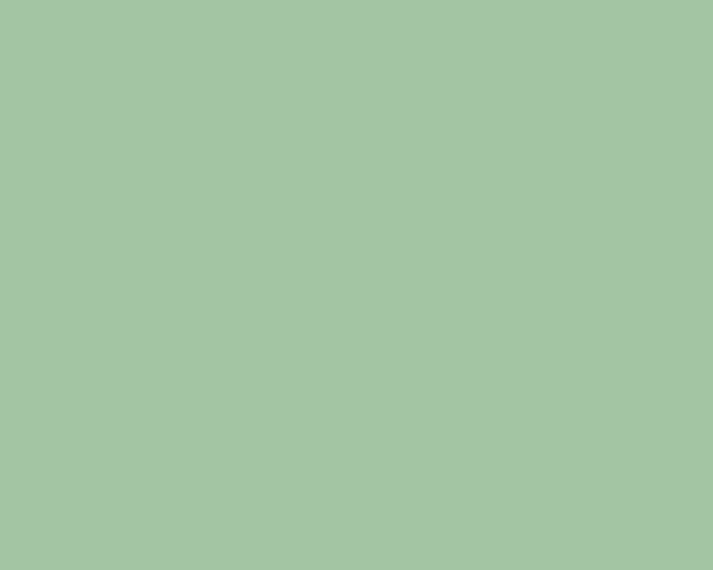
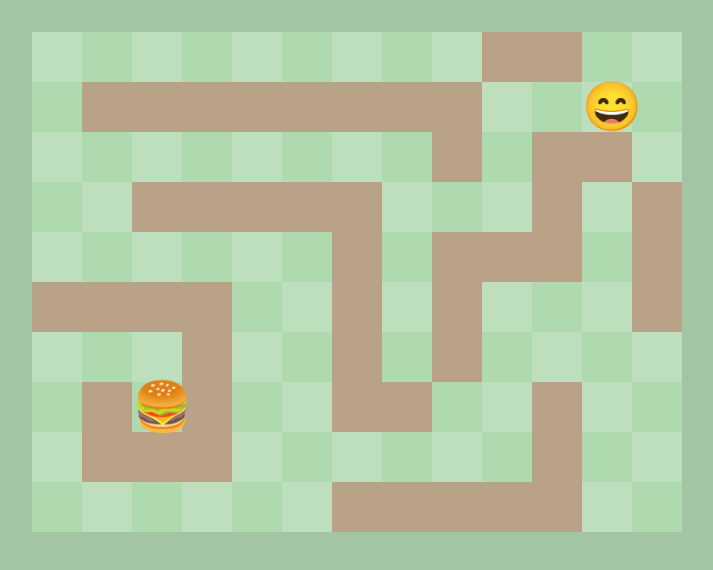
Before and after one commit to ogasphere-portfolio/JS-Burger-mouvant, a plain HTML site: page index.html in a window 1280 px wide. Shown: the whole page, without its empty margins (283-996 px from the left). Drawn offline with Linux system fonts and the light colour scheme.

Commit message:
Affichage du terrain de jeu

```diff
--- a/game.js
+++ b/game.js
@@ -1,15 +1,41 @@
 var game = {
     init: function(){
 
+        game.model= model;
+
+        game.dysplayGrid()
+
     },
+
     cellWidth: 50,
     tableau: document.querySelector('.terrain_de_jeu'),
+
     types: {
         'x': 'classic',
         '*': 'wall',
         'o': 'burger',
         '-': 'goal'
     },
+
+    dysplayGrid: function() {
+        for (let ligne = 0; ligne < game.model.length; ligne++) {
+            for (let column = 0; column < game.model[ligne].length; column++) {
+                maCellule = game.model[ligne][column];
+                console.log(maCellule);
+                let unCarre = document.createElement('div');
+                unCarre.className = 'square';
+                // On ajoute des classes "coordonnées" sous le format x-0 et y-0 par exemple.
+                unCarre.classList.add(game.types[maCellule], 'x-'+column, 'y-'+ligne);
+                game.tableau.appendChild(unCarre);
+
+
+            }
+
+        }
+
+    },
+
+
 };
 
 
--- a/style.css
+++ b/style.css
@@ -4,6 +4,7 @@ body {
 
 .terrain_de_jeu{
     margin: 2em auto;
+    width: 650px;
 }
 .square {
     width: 50px;
```
